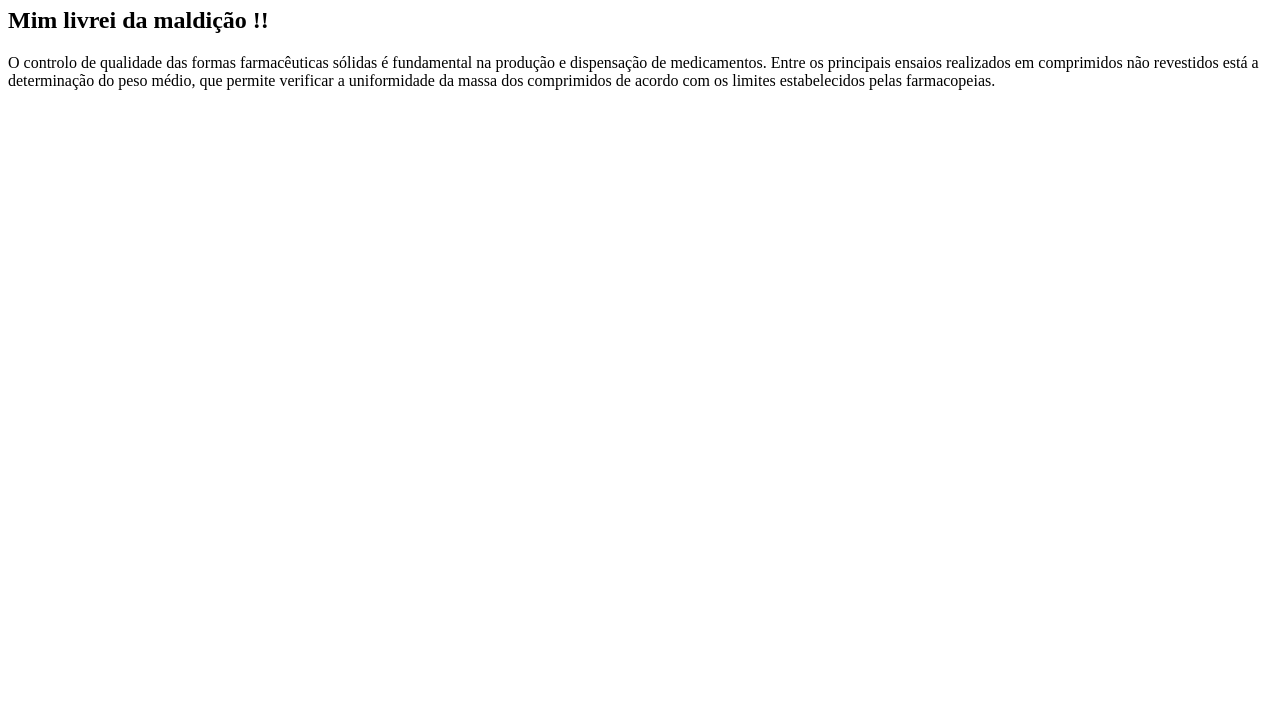
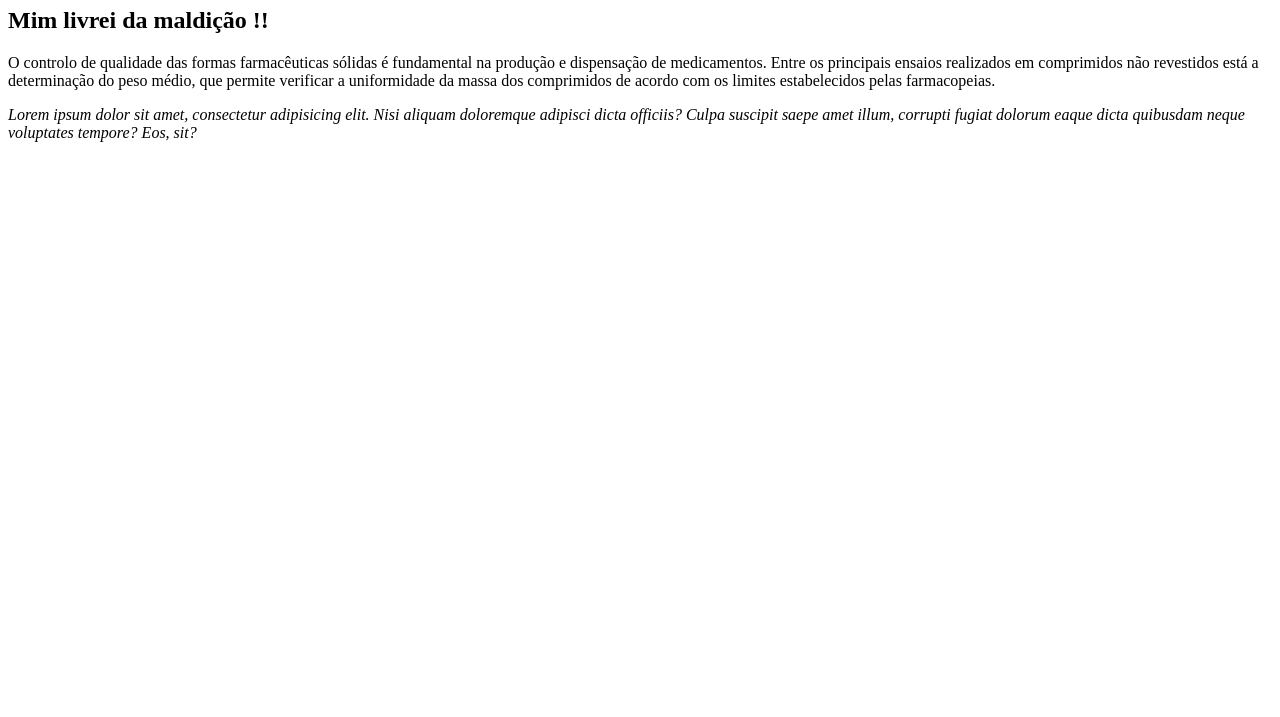
Before and after one commit to mvevo14/Ola_Mundo, a plain HTML site: page site-exemplo/index.html in a window 1280 px wide. Shown: the part 83-800 px from the top of the page. Drawn offline with Linux system fonts and the light colour scheme.

Commit message:
adicionei mais um paragrafo!

```diff
--- a/site-exemplo/index.html
+++ b/site-exemplo/index.html
@@ -15,5 +15,10 @@ dispensação de medicamentos. Entre os principais ensaios realizados em comprim
 revestidos está a determinação do peso médio, que permite verificar a uniformidade da massa
 dos comprimidos de acordo com os limites estabelecidos pelas farmacopeias.
     </p>
+    <p><i>Lorem ipsum dolor sit amet, consectetur adipisicing elit. Nisi aliquam doloremque
+        adipisci dicta officiis? Culpa suscipit saepe amet illum, corrupti fugiat
+         dolorum eaque dicta quibusdam neque voluptates tempore? Eos, sit?</i></p>
+
+
 </body>
 </html>
```
